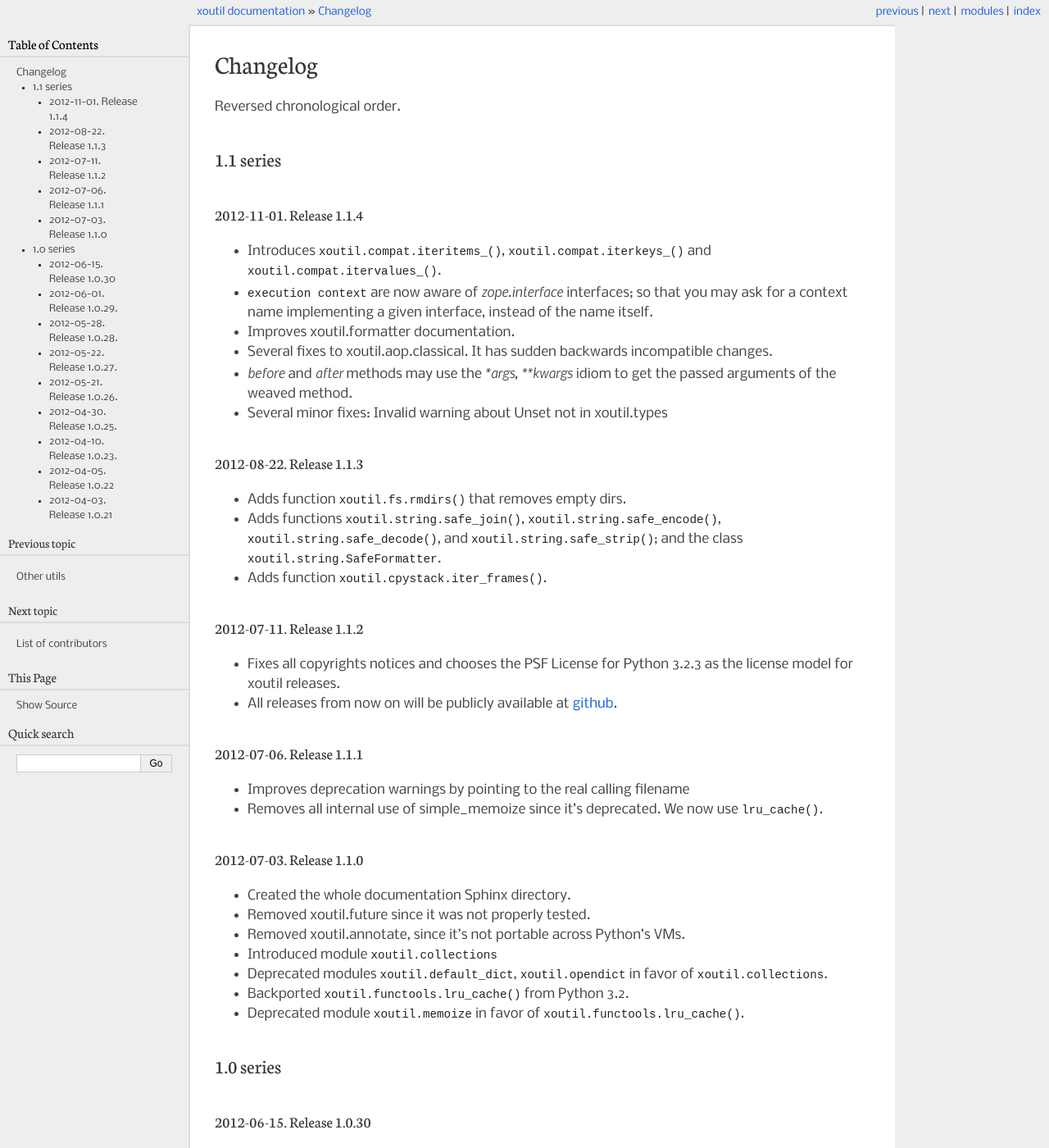
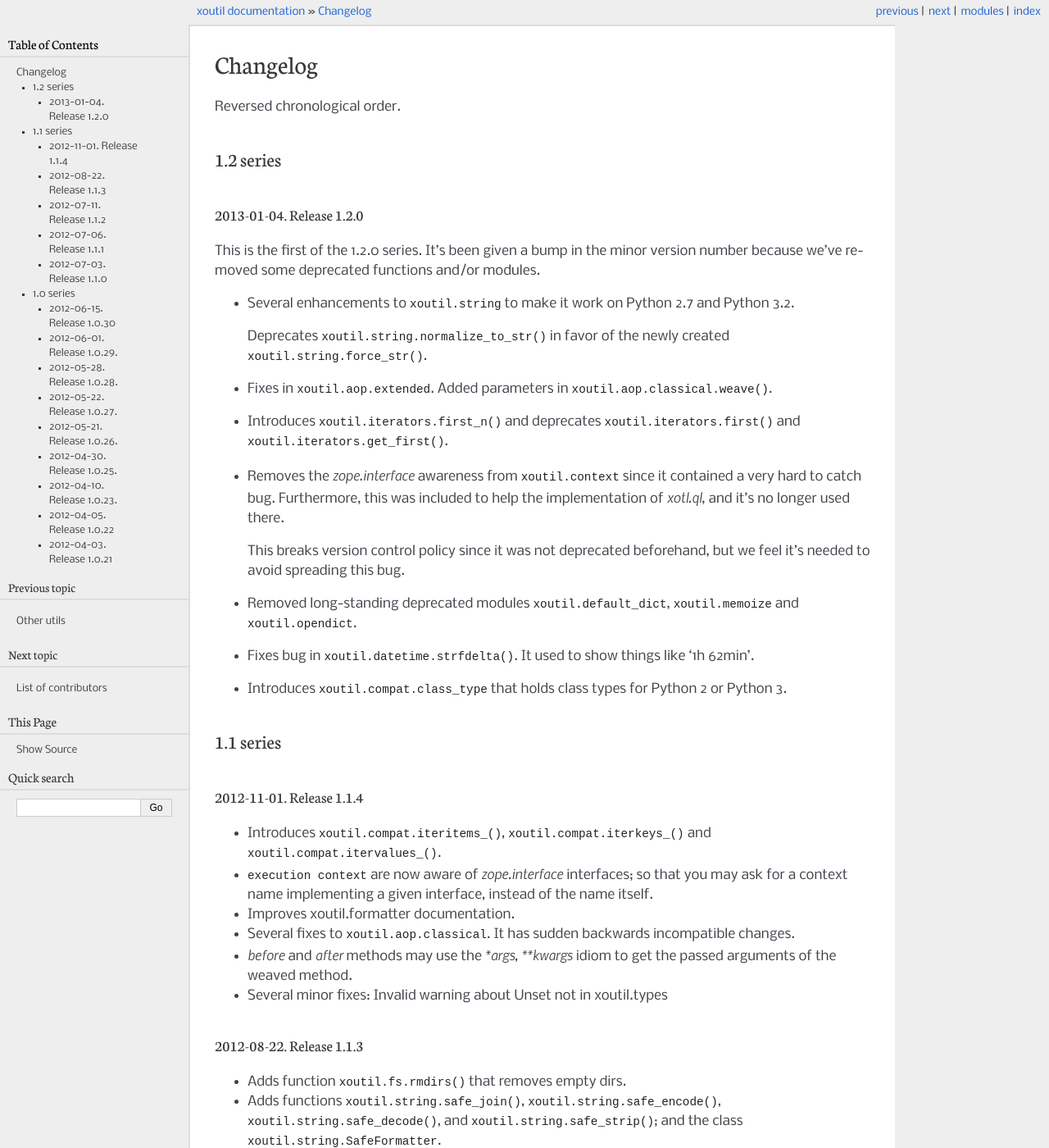
Before and after one commit to merchise/xotl.tools, a Sphinx documentation site: the page built from docs/source/HISTORY.rst, in a window 1280 px wide and 1400 px high. Shown: the whole window at 82% size. Built offline with Sphinx 7.4.7, drawn with Linux system fonts in a browser that asks for light colours; the version number could not be read and is left out.

Commit message:
Writes down the HISTORY change log for version 1.2.0.

```diff
--- a/docs/source/HISTORY.rst
+++ b/docs/source/HISTORY.rst
@@ -2,6 +2,43 @@
 =========
 
 Reversed chronological order.
+
+1.2 series
+----------
+
+2013-01-04. Release 1.2.0
+~~~~~~~~~~~~~~~~~~~~~~~~~
+
+This is the first of the 1.2.0 series. It's been given a bump in the minor
+version number because we've removed some deprecated functions and/or modules.
+
+- Several enhancements to :mod:`xoutil.string` to make it work on Python 2.7
+  and Python 3.2.
+
+  Deprecates :func:`xoutil.string.normalize_to_str` in favor of the newly
+  created :func:`xoutil.string.force_str`.
+
+- Fixes in :mod:`xoutil.aop.extended`. Added parameters in
+  :func:`xoutil.aop.classical.weave`.
+
+- Introduces :func:`xoutil.iterators.first_n` and deprecates
+  :func:`xoutil.iterators.first` and :func:`xoutil.iterators.get_first`.
+
+- Removes the `zope.interface` awareness from :mod:`xoutil.context` since it
+  contained a very hard to catch bug. Furthermore, this was included to help
+  the implementation of `xotl.ql`, and it's no longer used there.
+
+  This breaks version control policy since it was not deprecated beforehand,
+  but we feel it's needed to avoid spreading this bug.
+
+- Removed long-standing deprecated modules :mod:`xoutil.default_dict`,
+  :mod:`xoutil.memoize` and :mod:`xoutil.opendict`.
+
+- Fixes bug in :func:`xoutil.datetime.strfdelta`. It used to show things like
+  '1h 62min'.
+
+- Introduces :data:`xoutil.compat.class_type` that holds class types for Python
+  2 or Python 3.
 
 1.1 series
 ----------
@@ -9,21 +46,20 @@
 2012-11-01. Release 1.1.4
 ~~~~~~~~~~~~~~~~~~~~~~~~~
 
-- Introduces :func:`xoutil.compat.iteritems_`,
-  :func:`xoutil.compat.iterkeys_`
+- Introduces :func:`xoutil.compat.iteritems_`, :func:`xoutil.compat.iterkeys_`
   and :func:`xoutil.compat.itervalues_`.
 
-- :mod:`execution context <xoutil.context>` are now aware of
-  `zope.interface` interfaces; so that you may ask for a context name
-  implementing a given interface, instead of the name itself.
+- :mod:`execution context <xoutil.context>` are now aware of `zope.interface`
+  interfaces; so that you may ask for a context name implementing a given
+  interface, instead of the name itself.
 
 - Improves xoutil.formatter documentation.
 
-- Several fixes to xoutil.aop.classical. It has sudden backwards
+- Several fixes to :mod:`xoutil.aop.classical`. It has sudden backwards
   incompatible changes.
 
-- `before` and `after` methods may use the `*args, **kwargs` idiom
-  to get the passed arguments of the weaved method.
+- `before` and `after` methods may use the `*args, **kwargs` idiom to get the
+  passed arguments of the weaved method.
 
 - Several minor fixes: Invalid warning about Unset not in xoutil.types
 
```
